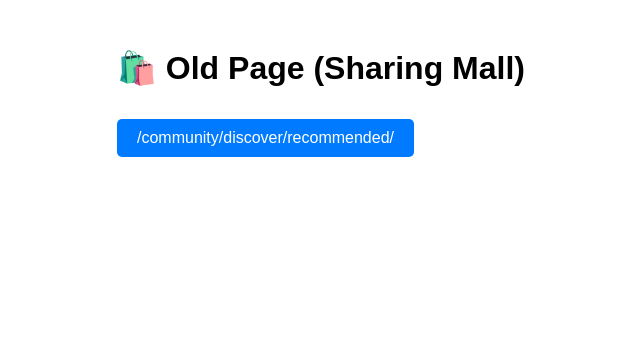
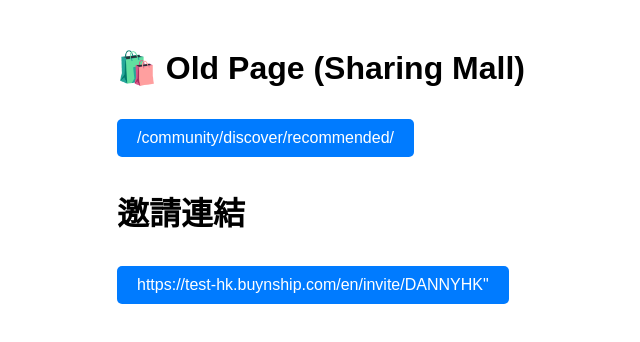
Before and after one commit to Rickyluu/rickyluu.github.io, a plain HTML site: page index.html in a window 1280 px wide. Shown: the whole page, without its empty margins (223-863 px from the left). Drawn offline with Linux system fonts and the light colour scheme.

Commit message:
Update index.html

```diff
--- a/index.html
+++ b/index.html
@@ -37,7 +37,10 @@
         <h1>🛍️ Old Page (Sharing Mall)</h1>
         <!-- 這個連結會觸發導航到新頁面 -->
         <a href="https://test-hk.buynship.com/community/discover/recommended/">/community/discover/recommended/ </a>
-
+        <h1>邀請連結</h1>
+        <a href="https://test-hk.buynship.com/en/invite/DANNYHK" target="_blank">
+            https://test-hk.buynship.com/en/invite/DANNYHK"
+        </a>
     </div>
 </body>
 
```
